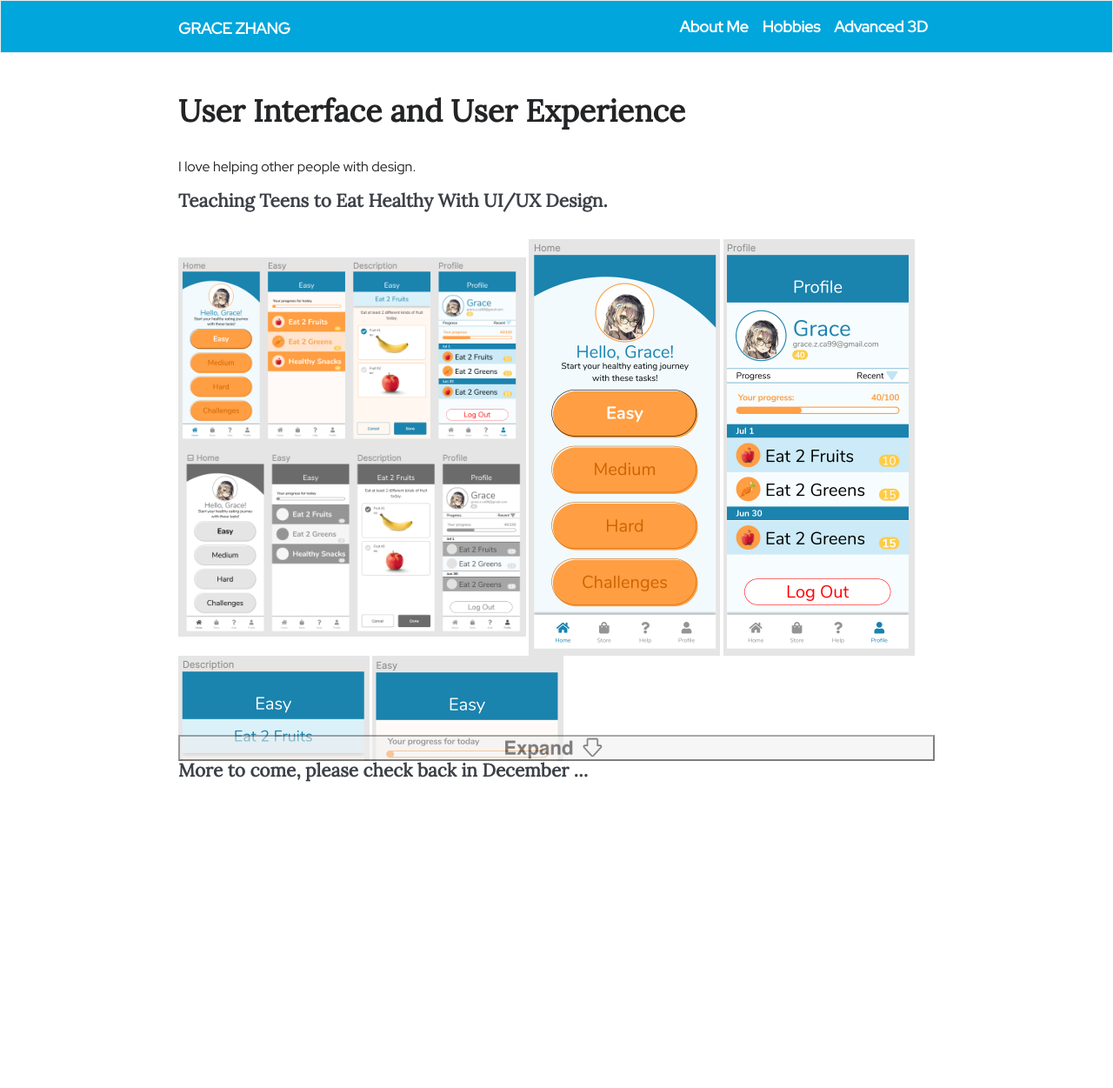
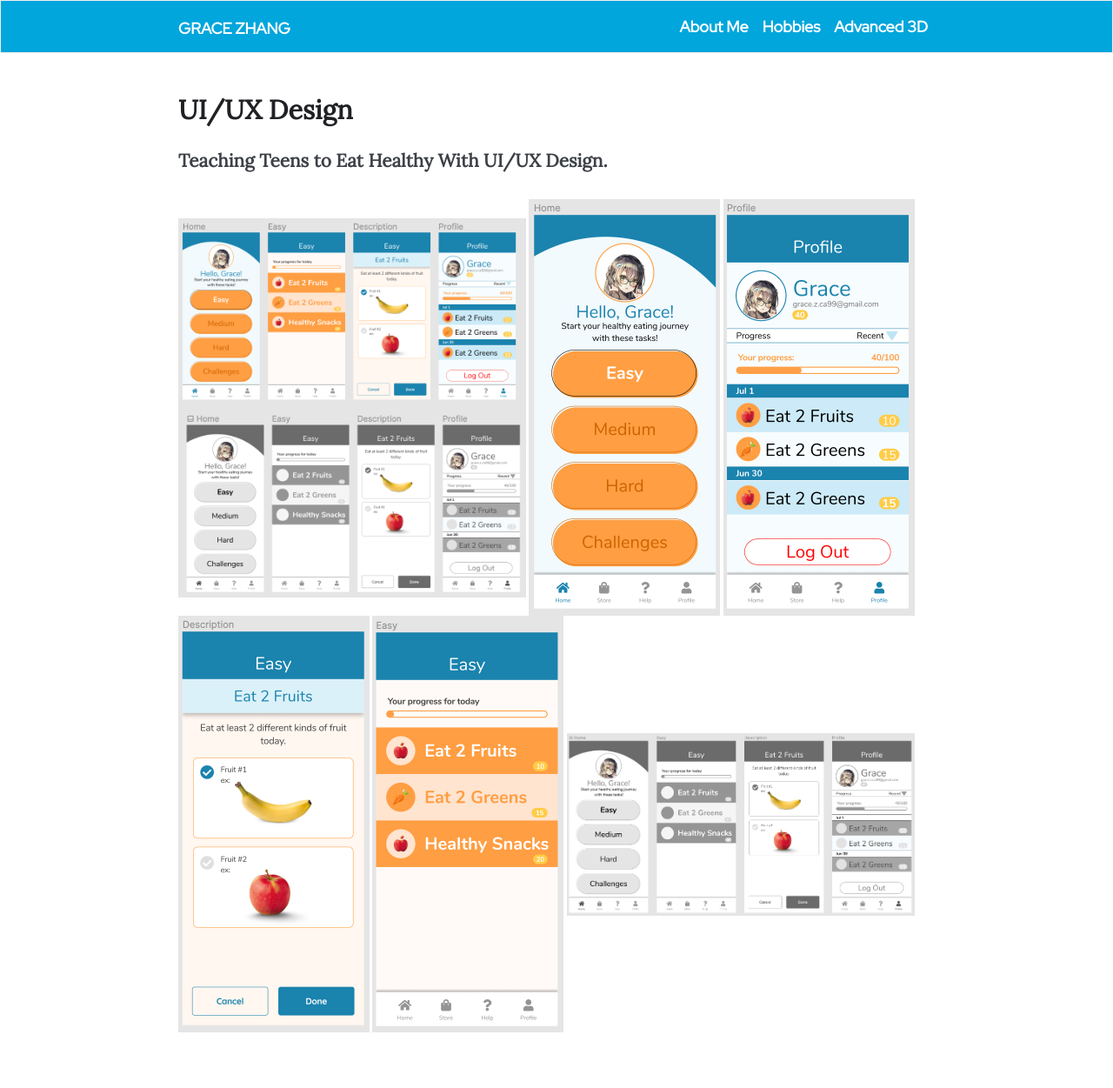
Before and after one commit to gracezca99/gracezca99.github.io, a Jekyll site: the page built from showcases/uiux_design.md, in a window 1280 px wide. Shown: the whole page at 87% size. Built offline with Jekyll 4.4.1, drawn with Linux system fonts in a browser that asks for light colours; some web fonts are replaced; our own code applies the rules of GitHub Pages for plain Markdown files; before the commit the page ends 977 px from its top, so only the background shows below that.

Commit message:
Update uiux_design.md
update format

```diff
--- a/showcases/uiux_design.md
+++ b/showcases/uiux_design.md
@@ -2,20 +2,13 @@
 layout: default
 ---
 
-# User Interface and User Experience
-I love helping other people with design.
-
+## UI/UX Design
 
 #### Teaching Teens to Eat Healthy With UI/UX Design.
 
-<div class="expandable-container" data-init-height="600px">
-    <img src="/images/uiux-0.png" width="400">
-    <img src="/images/uiux-1.png" width="220">
-    <img src="/images/uiux-2.png" width="220">
-    <img src="/images/uiux-3.png" width="220">
-    <img src="/images/uiux-4.png" width="220">
-    <img src="/images/uiux-5.png" width="400">
-    <button class="expander"/>
-</div>
-
-#### More to come, please check back in December ...
+<img src="/images/uiux-0.png" width="400">
+<img src="/images/uiux-1.png" width="220">
+<img src="/images/uiux-2.png" width="220">
+<img src="/images/uiux-3.png" width="220">
+<img src="/images/uiux-4.png" width="220">
+<img src="/images/uiux-5.png" width="400">
```
